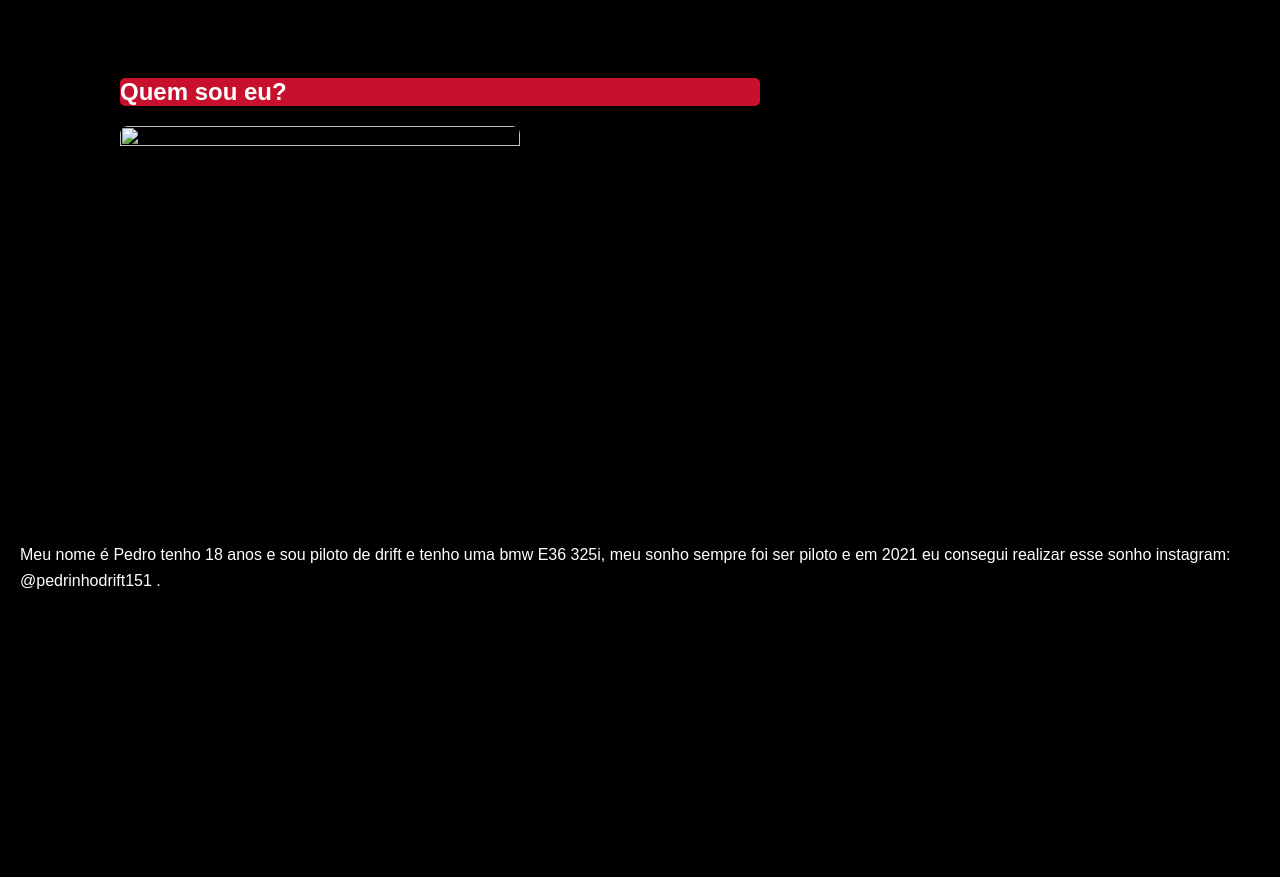
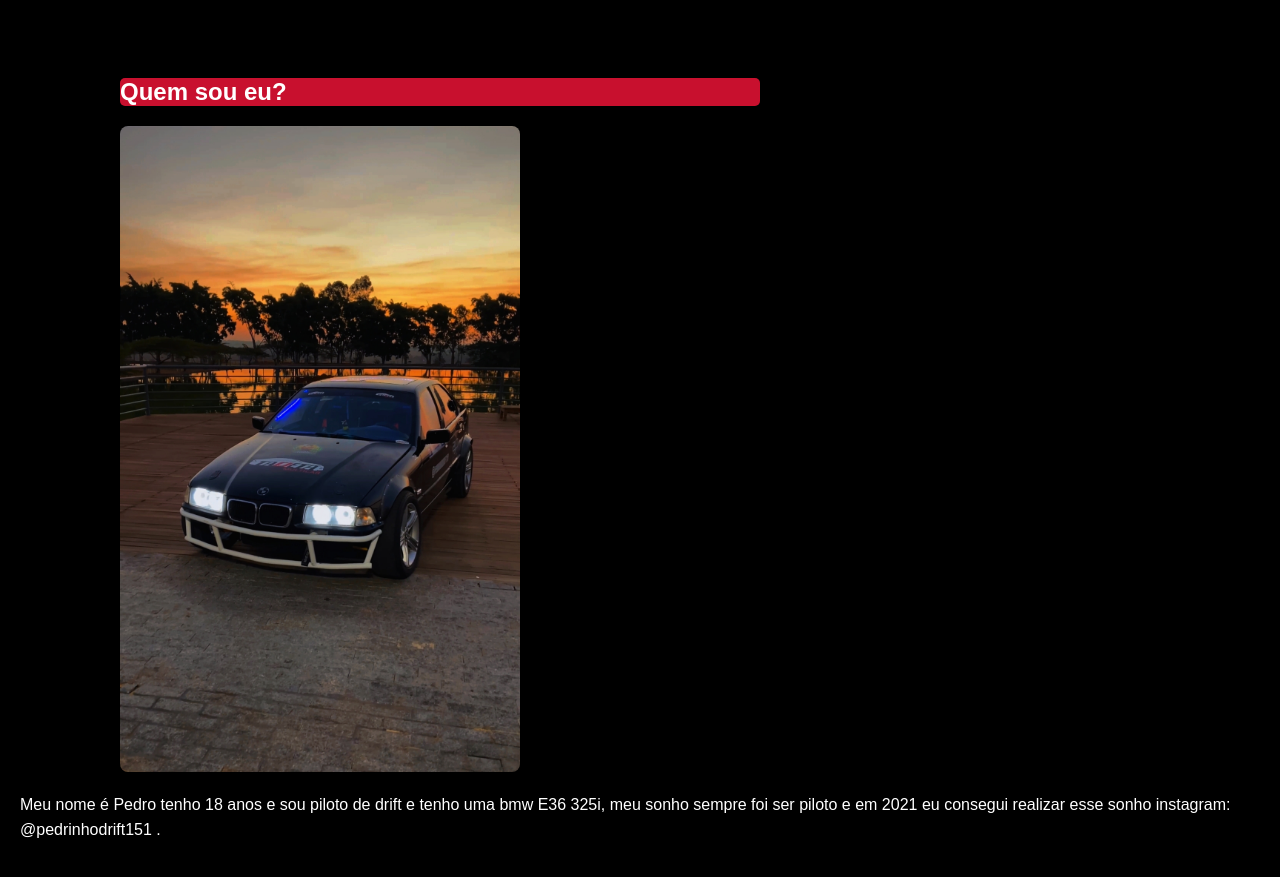
Before and after one commit to PedroBorgesz/alura, a plain HTML site: page index.html in a window 1280 px wide. Shown: the part 1760-2637 px from the top of the page. Before the commit the page ends 2409 px from the top, so only its background shows below. Drawn offline with Linux system fonts and the light colour scheme.

Commit message:
Att image

```diff
--- a/index.html
+++ b/index.html
@@ -96,7 +96,7 @@
 
     <div class="section">
         <h2>Quem sou eu?</h2>
-        <img src="img/pedro.jpg" width="400px" height="400px" >
+        <img src="https://github.com/PedroBorgesz/alura/blob/8d72187f6713322772afc9b09659261a6ccbb8c1/pedro.jpg" width="400px" height="400px" >
         <p>Meu nome é Pedro tenho 18 anos e sou piloto de drift e tenho uma bmw E36 325i, meu sonho sempre foi ser piloto e em 2021 eu consegui realizar esse sonho
         instagram: @pedrinhodrift151  .</p>
     </div>
```
